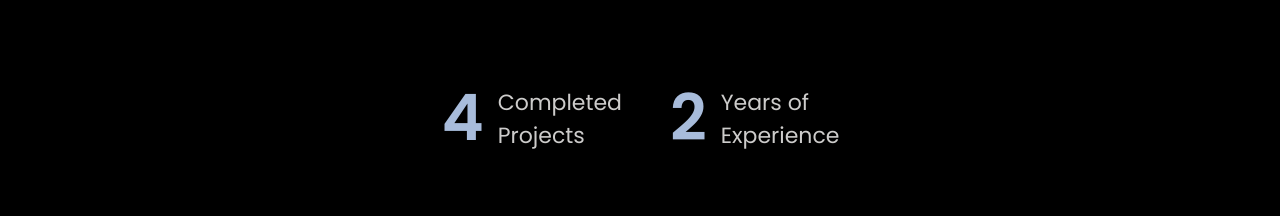
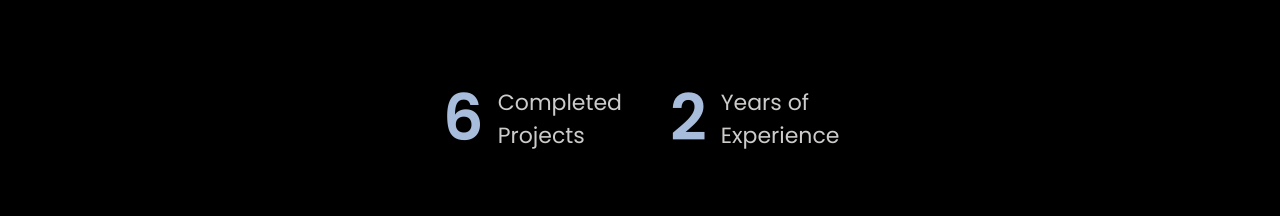
Before and after one commit to cakuakz/cakuakz.github.io, a React (Create React App) app: page / in a window 1280 px wide. Shown: the part 1370-1586 px from the top of the page. Built offline with nearby package versions, Linux system fonts and the light colour scheme.

Commit message:
updating projects

```diff
--- a/src/section/Description.js
+++ b/src/section/Description.js
@@ -8,7 +8,7 @@ const Description = () => {
 
                 <div className="grid xl:grid-cols-2 mt-[75px] items-center">
                     <div className="flex justify-center xl:justify-end xl:pr-[18px] space-x-[14px]">
-                        <h1 className="text-[#A8BCDB] text-center text-[64px] font-semibold">4</h1>
+                        <h1 className="text-[#A8BCDB] text-center text-[64px] font-semibold">6</h1>
                         <p className="text-[#CDCCCB] pt-4 text-[22px]">Completed<br/> Projects</p>
                     </div>
                     <div className="flex justify-center xl:justify-start xl:pl-[30px] space-x-[14px]">
```
